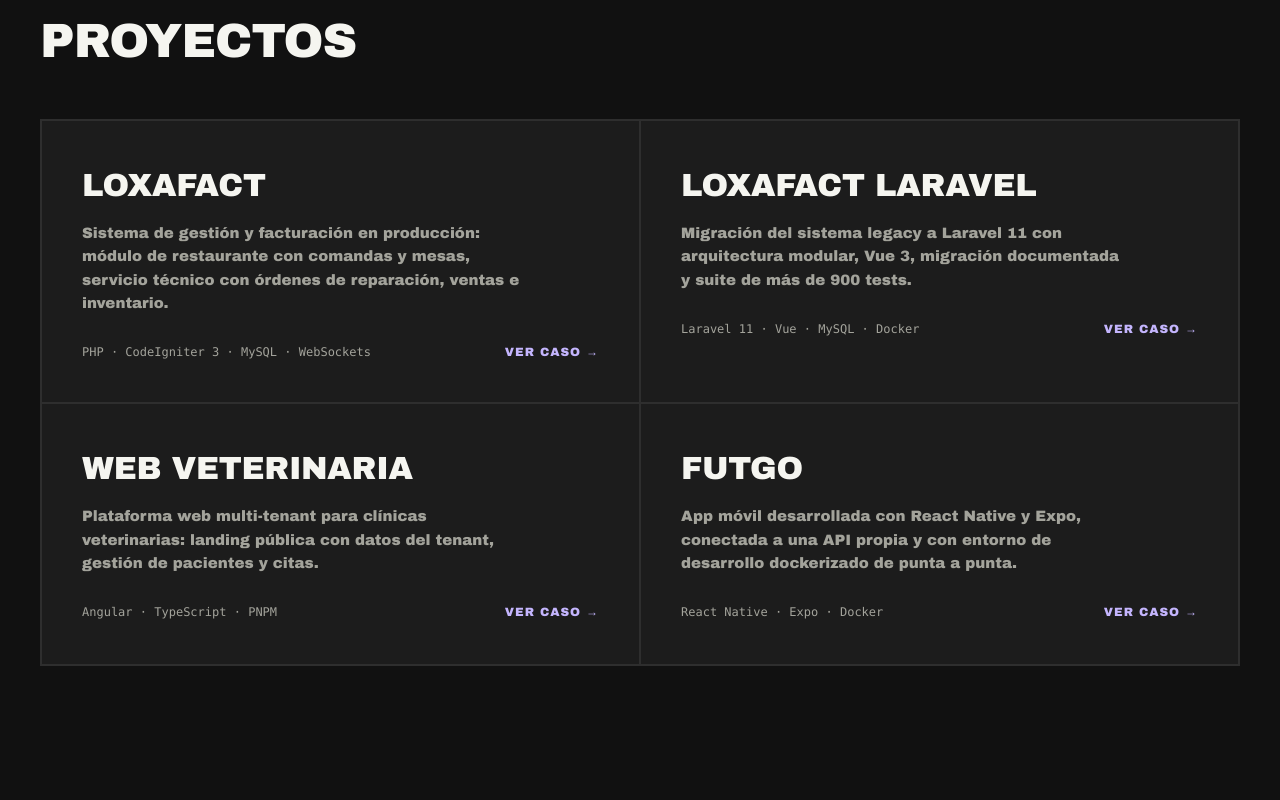
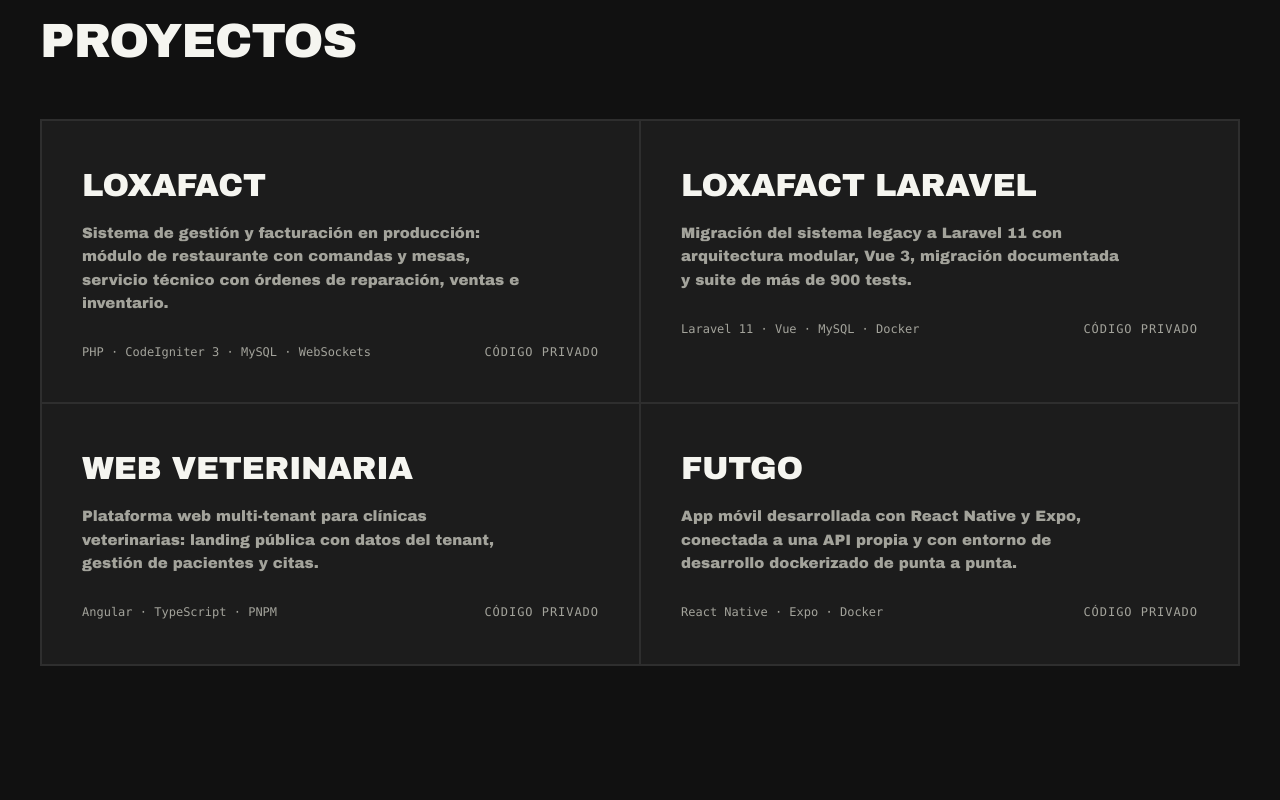
Before and after one commit to Jaimewww/portfolio, an Astro site: page / in a window 1280 px wide. Shown: the part 980-1780 px from the top of the page. Built offline with nearby package versions, Linux system fonts and the light colour scheme; Astro itself is replaced by a stand-in of ours.

Commit message:
feat: real contact email and private-work cards without links

```diff
--- a/src/components/Projects.astro
+++ b/src/components/Projects.astro
@@ -1,5 +1,5 @@
 ---
-import { PROJECTS } from "../data/projects";
+import { PROJECTS, PRIVATE_NOTE } from "../data/projects";
 ---
 
 <section id="trabajo" class="work" aria-labelledby="trabajo-titulo">
@@ -8,16 +8,16 @@ import { PROJECTS } from "../data/projects";
     <div class="grid">
       {
         PROJECTS.map((project) => (
-          <a class="card" href={project.href} rel="noopener">
+          <div class="card">
             <span>
               <h3>{project.title}</h3>
               <p>{project.description}</p>
               <span class="foot">
                 <span class="stack">{project.stack}</span>
-                <span class="cta">Ver caso →</span>
+                <span class="private">{PRIVATE_NOTE}</span>
               </span>
             </span>
-          </a>
+          </div>
         ))
       }
     </div>
@@ -53,10 +53,7 @@ import { PROJECTS } from "../data/projects";
     display: flex;
     flex-direction: column;
     justify-content: space-between;
-    text-decoration: none;
-    transition: background 0.15s;
   }
-  .card:hover { background: #242424; }
   .card h3 {
     font-size: 32px;
     font-weight: 900;
@@ -80,12 +77,12 @@ import { PROJECTS } from "../data/projects";
     font-size: 12px;
     color: var(--text-dim);
   }
-  .cta {
+  .private {
     font-size: 12px;
-    font-weight: 900;
+    font-family: var(--mono);
     text-transform: uppercase;
     letter-spacing: 0.08em;
-    color: var(--accent);
+    color: var(--text-dim);
   }
   @media (max-width: 900px) {
     .work { padding: 56px 24px; }
--- a/src/data/projects.ts
+++ b/src/data/projects.ts
@@ -1,10 +1,13 @@
 // Real projects, sourced from Engram memory (odd/tasks/portafolio-astro.md S3).
+// All repos are private (sensitive work): cards render without links, with a
+// "Código privado" note instead of a CTA. Public showcase links land here later (T9).
 export interface Project {
   title: string;
   description: string;
   stack: string;
-  href: string;
 }
+
+export const PRIVATE_NOTE = "Código privado";
 
 export const PROJECTS: Project[] = [
   {
@@ -12,29 +15,24 @@ export const PROJECTS: Project[] = [
     description:
       "Sistema de gestión y facturación en producción: módulo de restaurante con comandas y mesas, servicio técnico con órdenes de reparación, ventas e inventario.",
     stack: "PHP · CodeIgniter 3 · MySQL · WebSockets",
-    href: "https://github.com/jaimejhonle/loxafact_ci",
   },
   {
     title: "Loxafact Laravel",
     description:
       "Migración del sistema legacy a Laravel 11 con arquitectura modular, Vue 3, migración documentada y suite de más de 900 tests.",
     stack: "Laravel 11 · Vue · MySQL · Docker",
-    href: "https://github.com/Jaimewww/loxafact-laravel",
   },
   {
     title: "Web Veterinaria",
     description:
       "Plataforma web multi-tenant para clínicas veterinarias: landing pública con datos del tenant, gestión de pacientes y citas.",
     stack: "Angular · TypeScript · PNPM",
-    href: "https://github.com/jaimejhonle/veterinaria/pull/3",
   },
   {
     title: "Futgo",
     description:
       "App móvil desarrollada con React Native y Expo, conectada a una API propia y con entorno de desarrollo dockerizado de punta a punta.",
     stack: "React Native · Expo · Docker",
-    // TODO(S6): pending repo/demo link from the user.
-    href: "#",
   },
 ];
 
--- a/src/data/site.ts
+++ b/src/data/site.ts
@@ -5,8 +5,7 @@ export const SITE = {
   location: "Loja, Ecuador",
   experienceYears: 2,
   logo: "jaime.dev",
-  // TODO(S6): placeholder domain pending the user's real email.
-  email: "hola@jaimelandazuri.dev",
+  email: "jaimeldz.dev@gmail.com",
   github: "https://github.com/Jaimewww",
   copyrightYear: 2026,
   lede: "Desde Loja, Ecuador: APIs sólidas, interfaces rápidas, código que el próximo dev puede leer. Dos años entregando software en producción, disponible para freelance y equipos remotos.",
```
Also changed, not shown: odd/tasks/portafolio-astro.md (+5 -3 lines).
